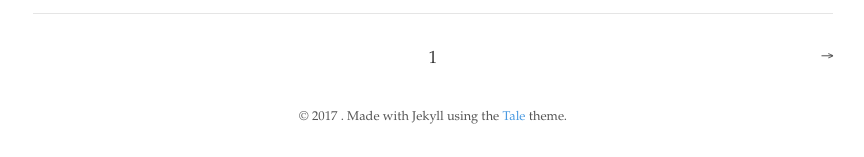
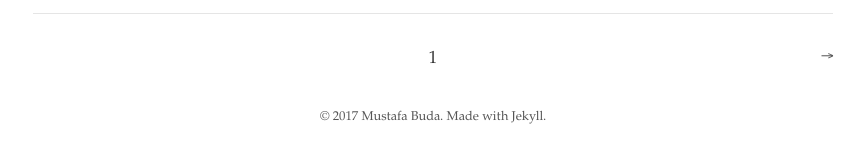
Before and after one commit to MBuda03/mbuda03.github.io, a Jekyll site: the page built from index.html, in a window 1280 px wide. Shown: the part 1182-1339 px from the top of the page, without its empty margins (207-1071 px from the left). Built offline with Jekyll 4.4.1, drawn with Linux system fonts in a browser that asks for light colours; the list of posts is cut into pages by our own code.

Commit message:
fixed some author name and site.url properties to work on local easier

```diff
--- a/_layouts/default.html
+++ b/_layouts/default.html
@@ -23,7 +23,7 @@
 
     <footer>
       <span>
-        &copy; <time datetime="{{ site.time }}">{{ site.time | date: '%Y' }}</time> {{ site.author.name }}. Made with Jekyll using the <a href="https://github.com/chesterhow/tale/">Tale</a> theme.
+        &copy; <time datetime="{{ site.time }}">{{ site.time | date: '%Y' }}</time> {{ site.author_name }}. Made with Jekyll.
       </span>
     </footer>
   </body>
--- a/_layouts/post.html
+++ b/_layouts/post.html
@@ -4,7 +4,7 @@
 
 <div class="post">
   <div class="post-info">
-    <span>Written by&nbsp;</span>{{ page.author }}
+    <span>Written by&nbsp;</span>{{ site.author_name }}
 
     {% if page.date %}
       <br>
@@ -21,10 +21,10 @@
 
 <div class="pagination">
   {% if page.next.url %}
-    <a href="{{ page.next.url | prepend: site.url }}" class="left arrow">&#8592;</a>
+    <a href="{{ page.next.url | prepend: site.baseurl }}" class="left arrow">&#8592;</a>
   {% endif %}
   {% if page.previous.url %}
-    <a href="{{ page.previous.url | prepend: site.url }}" class="right arrow">&#8594;</a>
+    <a href="{{ page.previous.url | prepend: site.baseurl }}" class="right arrow">&#8594;</a>
   {% endif %}
 
   <a href="#" class="top">Top</a>
--- a/index.html
+++ b/index.html
@@ -5,7 +5,7 @@
 
 <div class="catalogue">
   {% for post in paginator.posts %}
-    <a href="{{ post.url | prepend: site.url }}" class="catalogue-item">
+    <a href="{{ post.url }}" class="catalogue-item">
       <div>
         <time datetime="{{ post.date }}" class="catalogue-time">{{ post.date | date: "%B %d, %Y" }}</time>
         <h1 class="catalogue-title">{{ post.title }}</h1>
@@ -22,10 +22,10 @@
 
 <div class="pagination">
   {% if paginator.previous_page %}
-    <a href="{{ paginator.previous_page_path | prepend: site.url }}" class="left arrow">&#8592;</a>
+    <a href="{{ paginator.previous_page_path }}" class="left arrow">&#8592;</a>
   {% endif %}
   {% if paginator.next_page %}
-    <a href="{{ paginator.next_page_path | prepend: site.url }}" class="right arrow">&#8594;</a>
+    <a href="{{ paginator.next_page_path }}" class="right arrow">&#8594;</a>
   {% endif %}
 
   <span>{{ paginator.page }}</span>
```
